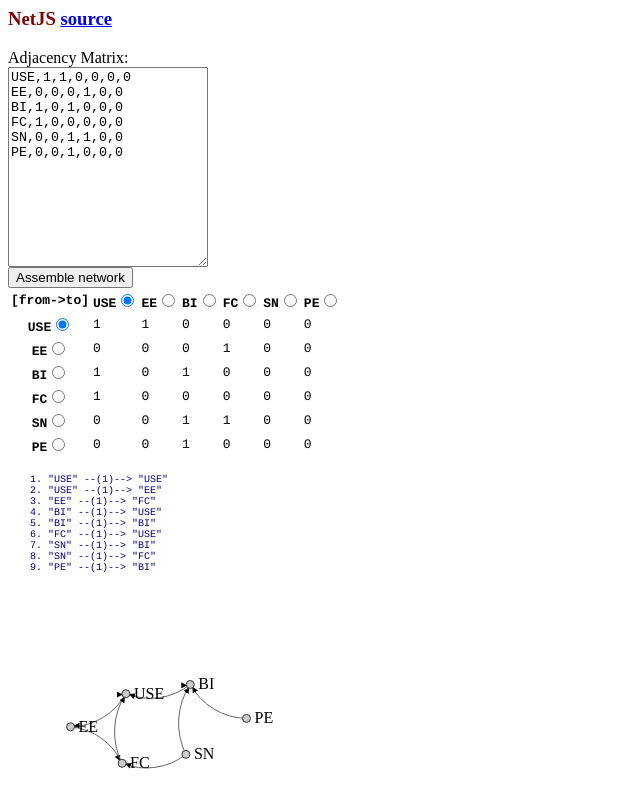
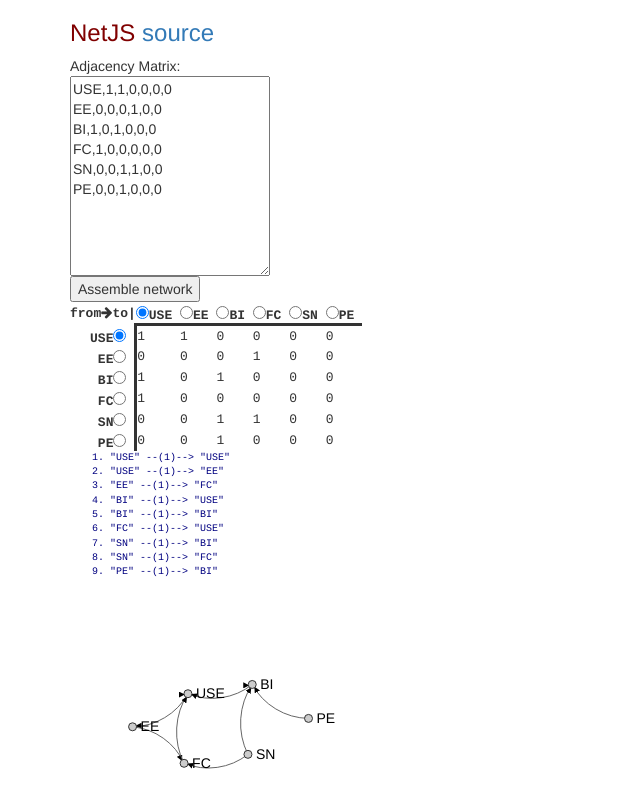
Before and after one commit to mathbiol/net, a plain HTML site: page index.html in a window 1280 px wide. Both pictures are taken after a click on the button "Assemble network". Shown: the whole page, without its empty margins (0-640 px from the left). Drawn offline with nearby package versions, Linux system fonts and the light colour scheme.

Commit message:
table borders + bootstrap

```diff
--- a/index.html
+++ b/index.html
@@ -1,9 +1,13 @@
 <html>
  <head>
  <script src="net.js"></script>
+ <script src="https://code.jquery.com/jquery-2.1.4.min.js"></script>
+ <link rel="stylesheet" href="https://maxcdn.bootstrapcdn.com/bootstrap/3.3.7/css/bootstrap.min.css">
+ <link rel="stylesheet" href="https://maxcdn.bootstrapcdn.com/font-awesome/4.7.0/css/font-awesome.min.css">
+ <script src="https://maxcdn.bootstrapcdn.com/bootstrap/3.3.7/js/bootstrap.min.js"></script>
  </head>
  <body>
- <div id="netDiv">Net</div>
+ <div id="netDiv" class="container">Net</div>
  <script>
     Net.UI(netDiv)
  </script>
--- a/net.js
+++ b/net.js
@@ -147,10 +147,15 @@ Net.UI=function(div){
 		tb.appendChild(tr)
 		tb.style.fontFamily='courier'
 		tb.style.fontSize='small'
-		var r = ['[from->to]'].concat(parms.map(function(x){return x.title}))
+		var r = ['from<i class="fa fa-arrow-right" aria-hidden="true"></i>to|'].concat(parms.map(function(x){return x.title}))
 		r.forEach(function(h,i){
 			var th = document.createElement('th')
-			if(i>0){h+='<input id="endNode_'+(i-1)+'" type="radio" class="endNode">'}
+			if(i>0){
+				h='<input id="endNode_'+(i-1)+'" type="radio" class="endNode">'+h+'&nbsp;'
+				th.style.borderBottom='solid'
+			}else{
+				th.style.textAlign="right"
+			}
 			th.innerHTML=h
 			tr.appendChild(th)
 		})
@@ -159,7 +164,9 @@ Net.UI=function(div){
 			tb.appendChild(tr)
 			var th = document.createElement('th')
 			tr.appendChild(th)
-			th.innerHTML=parms[i].title+'<input id="startNode_'+(i)+'" type="radio" class="startNode">'
+			th.innerHTML=parms[i].title+'<input id="startNode_'+(i)+'" type="radio" class="startNode">&nbsp;'
+			th.style.textAlign="right"
+			th.style.borderRight='solid'
 			r.forEach(function(v,j){
 				var td = document.createElement('td')
 				tr.appendChild(td)
```
